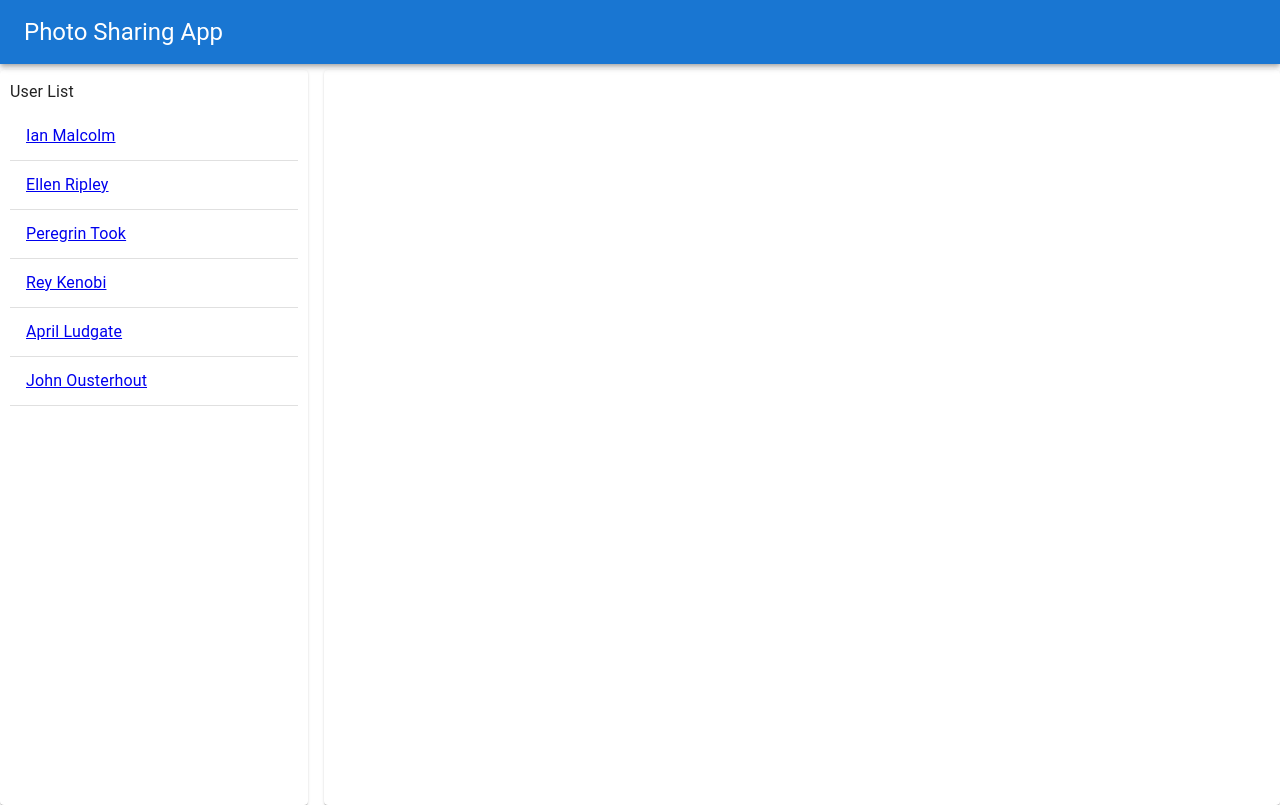
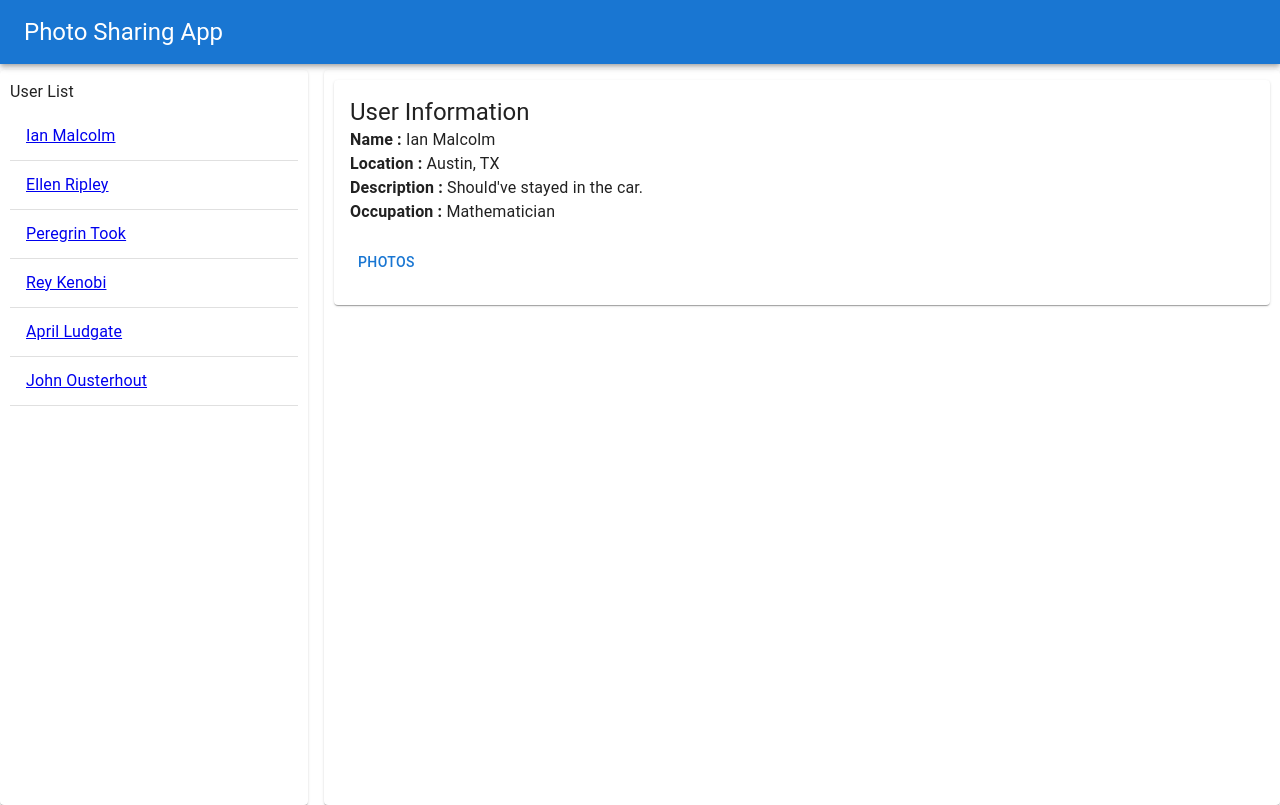
Before and after one commit to Thang-Nguyen-Minh/Photo-sharing-t-code, a React (Create React App) app in the folder frontend/: page /users/57231f1a30e4351f4e9f4bd7 in a window 1280 px wide. Built offline with nearby package versions, Linux system fonts and the light colour scheme.

Commit message:
Cái userId lấy ra với useParams phải đúng với cái trong Route định nghĩa UserDeatils thì mới được,nói chung chỉ có thể thôi

```diff
--- a/frontend/src/components/UserDetail/index.jsx
+++ b/frontend/src/components/UserDetail/index.jsx
@@ -6,10 +6,31 @@ import UserList from "../UserList";
 import models from "../../modelData/models";
 
 function UserDetail() {
-
+    const {userId} = useParams();
+    const users = models.userModel(userId);
     return (
         <div>
-
+            <Card>
+                <CardContent>
+                    <Typography variant="h5">User Information</Typography>
+                    <Typography variant="body1"><strong>Name : </strong>
+                        {users.first_name} {users.last_name}
+                    </Typography>
+                    <Typography variant="body1"><strong>Location : </strong>
+                        {users.location}
+                    </Typography>
+                    <Typography variant="body1"><strong>Description : </strong>
+                        {users.description}
+                    </Typography>
+                    <Typography variant="body1"><strong>Occupation : </strong>
+                        {users.occupation}
+                    </Typography>
+                    <br/>
+                    <Link to={`/photos/${users._id}`}>
+                        <Button>PHOTOS</Button>
+                    </Link>
+                </CardContent>
+            </Card>
         </div>
     );
 }
```
